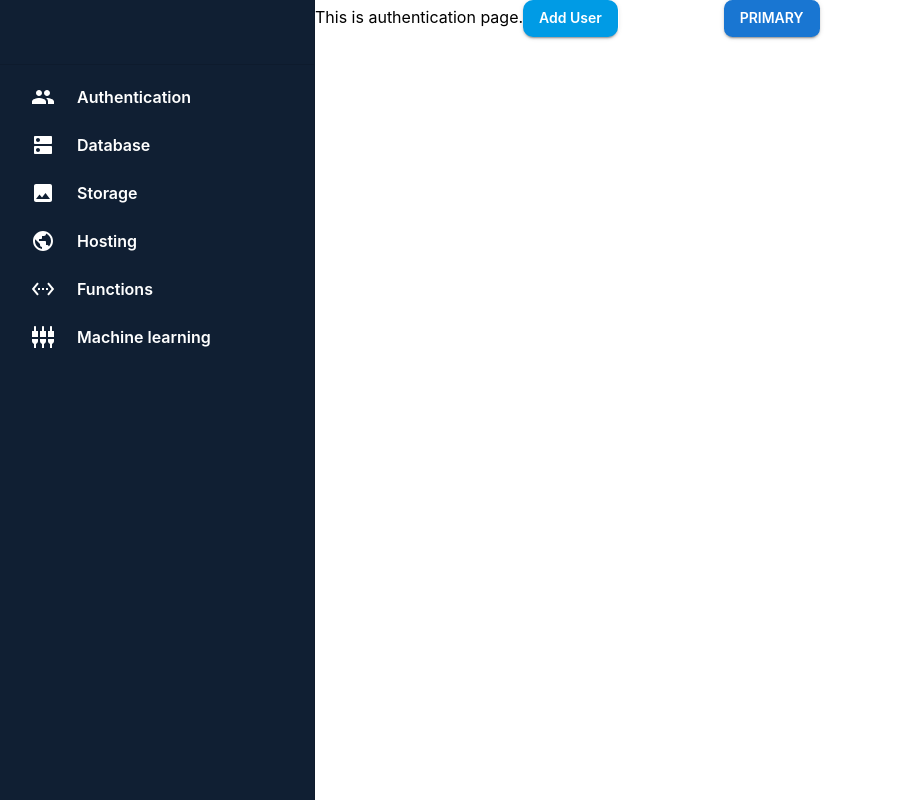
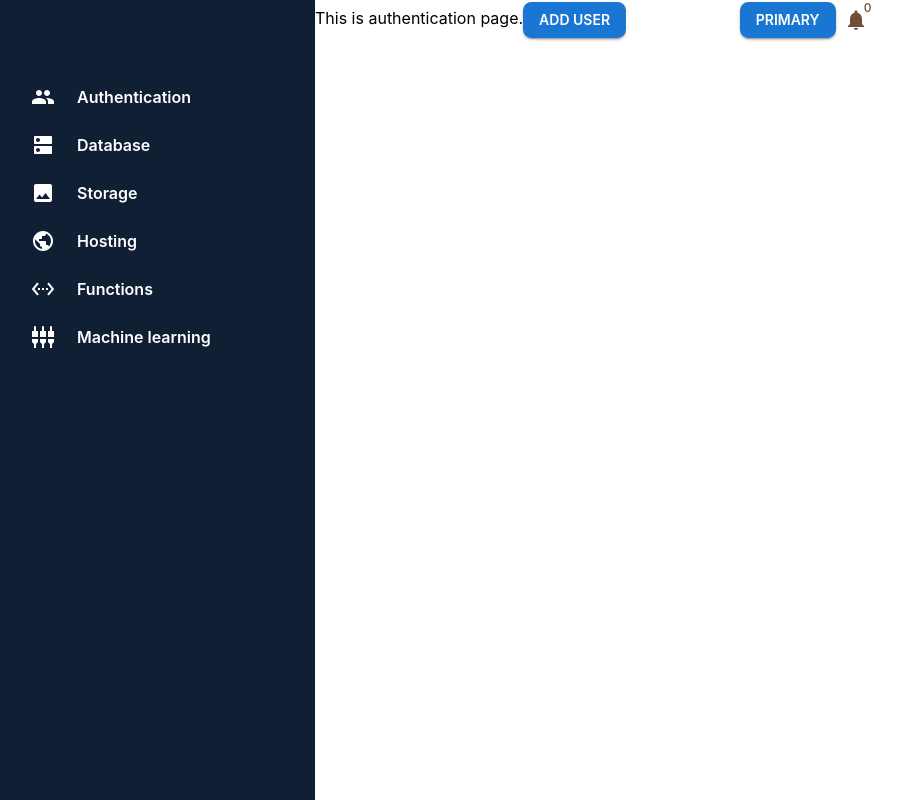
Before and after one commit to milkyicedtea/materialui, a React (Create React App) app: page /authentication in a window 1280 px wide. Shown: the whole page, without its empty margins (5-907 px from the left). Built offline with nearby package versions, Linux system fonts and the light colour scheme.

Commit message:
notification

```diff
--- /dev/null
+++ b/src/components/common/NotificationBell/NotificationBell.js
@@ -0,0 +1,26 @@
+import React from 'react'
+import NotificationIcon from "@mui/icons-material/Notifications";
+import Badge from "@mui/material/Badge";
+import IconButton from '@mui/material/IconButton'
+import Tooltip from '@mui/material/Tooltip'
+
+const NotificationBell = ({iconColor, badgeContent, badgeColor}) => {
+    const newNotifications = `${badgeContent} FROCIO`
+    const noNotification = 'Nessuno frocio'
+    return (
+        <Tooltip title={badgeContent ? newNotifications : noNotification}>
+        <IconButton
+            color={iconColor}
+        >
+        <Badge
+            badgeContent={badgeContent}
+            color={badgeColor}
+        >
+            <NotificationIcon/>
+        </Badge>
+        </IconButton>
+        </Tooltip>
+    )
+}
+
+export default NotificationBell
--- a/src/dashboardTheme.js
+++ b/src/dashboardTheme.js
@@ -26,10 +26,26 @@ export const dashboardTheme = createTheme({
     },
     // https://mui.com/material-ui/customization/palette/
     palette: {
-        // Color palette to customize
+        // Color palette to customize or create
         // primary: {
         //     main: "#bada55",
         // }
+        green: {
+            main: "#00FF00",
+        },
+        // This is same color as error
+        red: {
+            main: "#FF0000",
+        },
+        lightblue: {
+            main: "#ADD8E6",
+        },
+        violet: {
+            main: "#5C3A93",
+        },
+        coffee: {
+            main: "#6F4E37",
+        },
     },
     // https://mui.com/material-ui/customization/typography/
     typography: {
--- a/src/pages/Authentication/Authentication.js
+++ b/src/pages/Authentication/Authentication.js
@@ -1,39 +1,40 @@
 import React from 'react'
 import Grid from '@mui/material/Grid'
 import CommonButton from "../../components/common/CommonButton/commonButton";
+import NotificationBell from "../../components/common/NotificationBell/NotificationBell";
 
 const Authentication = () => {
-    const buttonStyles = {
-        fontSize: '0.875rem',
-        fontWeight: 600,
-        textTransform: 'capitalize',
-        borderRadius: 2.5,
-        '&.MuiButton-contained': {
-            backgroundColor: '#009be5',
-            '&:hover': {
-                backgroundColor: '#006db3'
-            },
-        },
-        '&.MuiButton-outlined': {
-            color: "#fff",
-            borderColor: '#fff',
-            '&:hover': {
-                backgroundColor: 'blue'
-            },
-        },
-    };
+    // const buttonStyles = {
+    //     fontSize: '0.875rem',
+    //     fontWeight: 600,
+    //     textTransform: 'capitalize',
+    //     borderRadius: 2.5,
+    //     '&.MuiButton-contained': {
+    //         backgroundColor: '#009be5',
+    //         '&:hover': {
+    //             backgroundColor: '#006db3'
+    //         },
+    //     },
+    //     '&.MuiButton-outlined': {
+    //         color: "#fff",
+    //         borderColor: '#fff',
+    //         '&:hover': {
+    //             backgroundColor: 'blue'
+    //         },
+    //     },
+    // };
 
     return (
         <Grid item xs={8}>
             This is authentication page.
             <CommonButton
-                sx={buttonStyles}
+                // sx={buttonStyles}
                 variant="contained"
             >
                 Add user
             </CommonButton>
             <CommonButton
-                sx={buttonStyles}
+                // sx={buttonStyles}
                 variant="outlined"
             >
                 Web setup
@@ -44,6 +45,11 @@ const Authentication = () => {
             >
                 Primary
             </CommonButton>
+            <NotificationBell
+                iconColor={'coffee'}
+                badgeContent={'0'}    //0 = No notifica
+                badgeColor={'red'}
+            />
         </Grid>
     )
 }
```
